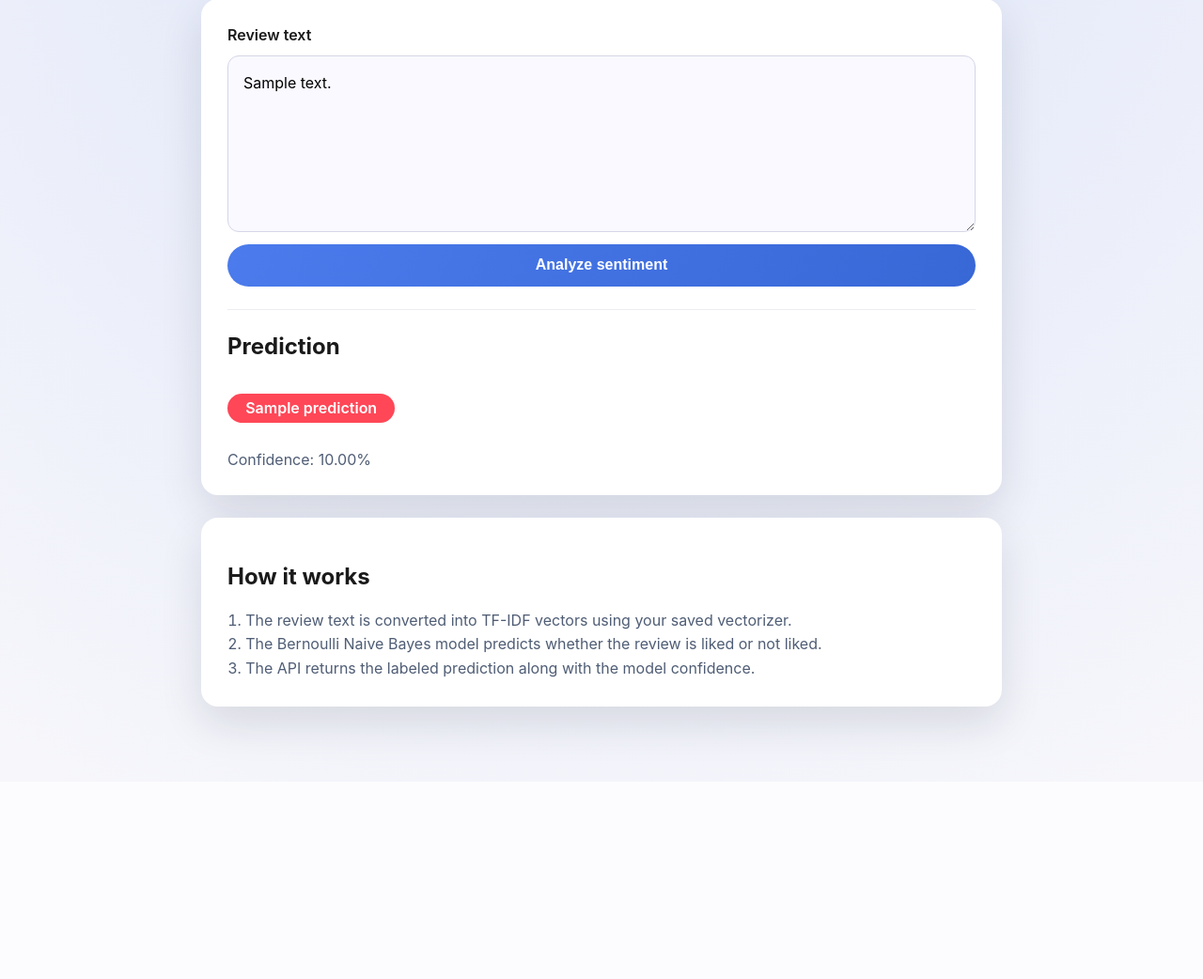
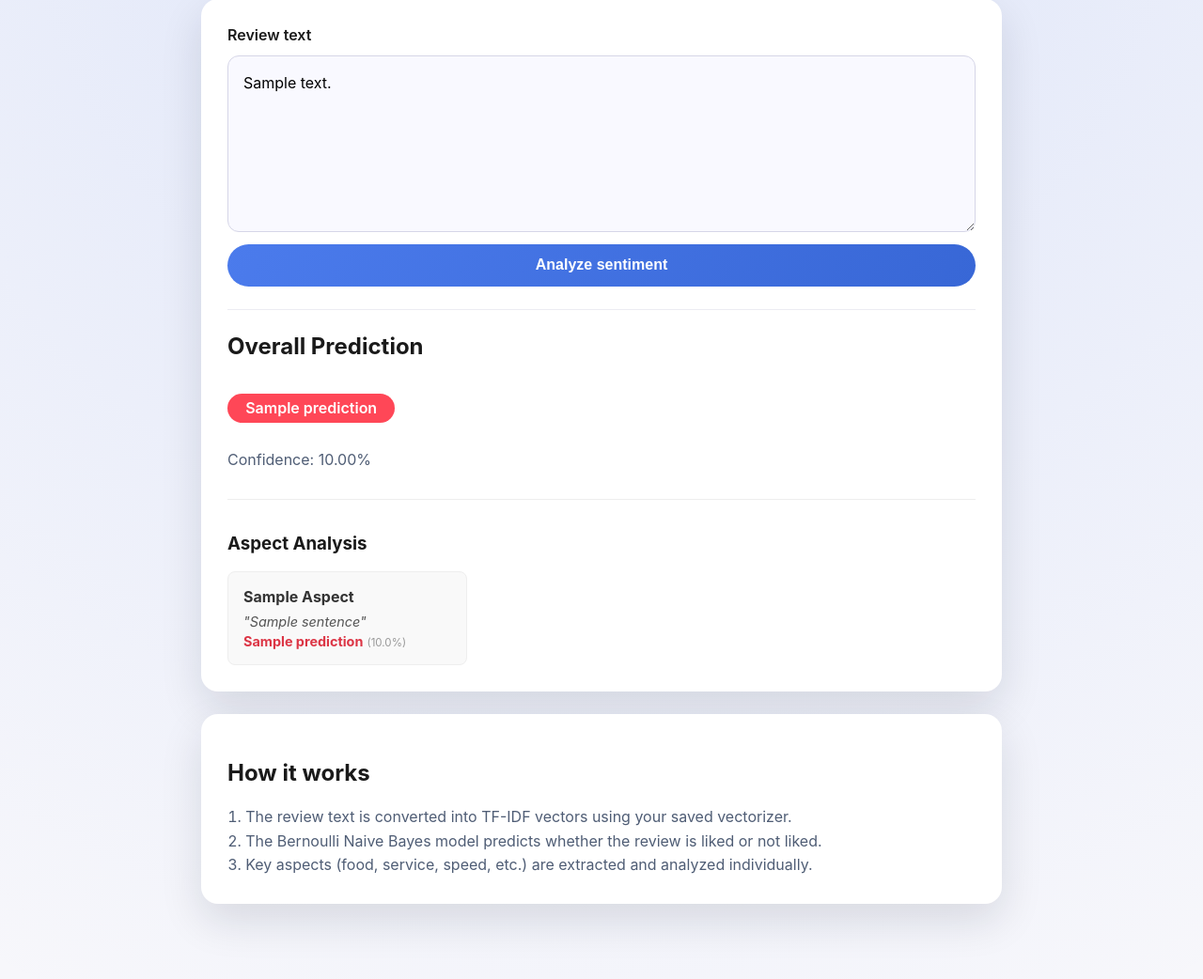
Before and after one commit to nikitha776/restaurant-review-classifier, a FastAPI app: template app/templates/index.html in a window 1280 px wide. Shown: the part 177-1219 px from the top of the page at 94% size. Before the commit the page ends 976 px from the top, so only its background shows below. Run offline with FastAPI, Linux system fonts and the light colour scheme; the template is opened without the code that fills it: most values are stand-ins (such as "Sample title", 1, 10 or a date in 2020); parts of the project's set-up code (start-up, migrations or seed data) failed here and were passed over.

Commit message:
implement aspect extraction

```diff
--- a/app/main.py
+++ b/app/main.py
@@ -1,7 +1,7 @@
 from pathlib import Path
-from typing import Literal
+from typing import Literal, Dict, List, Optional
 import sys
-
+import re
 import joblib
 from fastapi import FastAPI, Form, HTTPException, Request
 from fastapi.responses import HTMLResponse
@@ -13,7 +13,7 @@ PROJECT_ROOT = Path(__file__).resolve().parents[1]
 # Ensure app.text_utils can be imported
 sys.path.append(str(PROJECT_ROOT))
 
-from app.text_utils import preprocess_text_with_negation
+from app.text_utils import preprocess_text
 
 MODEL_PATH = PROJECT_ROOT / "model.pkl"
 VECTORIZER_PATH = PROJECT_ROOT / "vectorizer.pkl"
@@ -40,24 +40,91 @@ class ReviewPayload(BaseModel):
     review: str = Field(..., min_length=3, max_length=2000)
 
 
+class AspectSentence(BaseModel):
+    sentence: str
+    prediction: Literal["Liked", "Not Liked"]
+    confidence: Optional[float]
+
+
 class PredictionResponse(BaseModel):
     review: str
     prediction: Literal["Liked", "Not Liked"]
-    confidence: float
+    confidence: Optional[float]
+    aspects: Dict[str, List[AspectSentence]]
 
 
-def predict_label(text: str) -> PredictionResponse:
-    # Preprocess text BEFORE vectorization
-    preprocessed_text = preprocess_text_with_negation(text)
+# Aspect Keywords & Regex Configuration
+aspects_keywords = {
+    'food': ['food','taste','flavor','dish','meal','menu','tasteful','tasty'],
+    'service': ['service','staff','waiter','waitress','server','host','manager'],
+    'speed': ['quick','slow','speed','time','wait','waited'],
+    'hygiene': ['hygiene','clean','dirty','sanitary','unclean','hygienic','cleanliness'],
+    'ambience': ['ambience','ambiance','atmosphere','music','decor','lighting'],
+    'price': ['price','cost','expensive','cheap','value','worth']
+}
 
-    transformed = vectorizer.transform([preprocessed_text])
-    class_prob = model.predict_proba(transformed)[0]
-    predicted_idx = int(class_prob.argmax())
-    confidence = float(class_prob[predicted_idx])
+aspects_regex = {
+    asp: re.compile(r'\b(' + r'|'.join(map(re.escape, kws)) + r')\b', flags=re.IGNORECASE)
+    for asp, kws in aspects_keywords.items()
+}
+
+
+def split_sentences(text: str) -> List[str]:
+    parts = re.split(r'(?<=[.!?])\s+|\n+', text.strip())
+    return [p.strip() for p in parts if p.strip()]
+
+
+def predict_sentiment(text: str):
+    """Helper to predict sentiment for a given text snippet."""
+    cleaned = preprocess_text(text)
+    vec = vectorizer.transform([cleaned]).toarray()
+
+    pred_idx = int(model.predict(vec)[0])
+
+    confidence = None
+    if hasattr(model, "predict_proba"):
+        try:
+            probs = model.predict_proba(vec)[0]
+            confidence = float(probs.max())
+        except Exception:
+            confidence = None
+
+    return pred_idx, confidence
+
+
+def analyze_review(text: str) -> PredictionResponse:
+    # 1. Overall Prediction
+    pred_idx, confidence = predict_sentiment(text)
+
+    # 2. Aspect Extraction
+    aspect_results = {}
+    sentences = split_sentences(text)
+
+    for s in sentences:
+        for asp, rx in aspects_regex.items():
+            if rx.search(s):
+                # Predict sentiment for this specific sentence
+                # Use the overall prediction as fallback if this fails (though usually it won't)
+                try:
+                    s_pred_idx, s_conf = predict_sentiment(s)
+                except Exception:
+                    s_pred_idx = pred_idx
+                    s_conf = None
+
+                if asp not in aspect_results:
+                    aspect_results[asp] = []
+
+                aspect_results[asp].append(AspectSentence(
+                    sentence=s,
+                    prediction=LABELS[s_pred_idx],
+                    confidence=round(s_conf, 4) if s_conf is not None else None
+                ))
+
     return PredictionResponse(
         review=text,
-        prediction=LABELS[predicted_idx],
-        confidence=round(confidence, 4),
+        prediction=LABELS[pred_idx],
+        confidence=round(confidence, 4) if confidence is not None else None,
+        aspects=aspect_results
     )
 
 
@@ -72,7 +139,7 @@ def show_form(request: Request):
 @app.post("/predict", response_class=HTMLResponse)
 def predict_from_form(request: Request, review: str = Form(...)):
     try:
-        result = predict_label(review)
+        result = analyze_review(review)
     except ValueError as exc:
         raise HTTPException(status_code=400, detail=str(exc)) from exc
     return templates.TemplateResponse(
@@ -83,7 +150,7 @@ def predict_from_form(request: Request, review: str = Form(...)):
 
 @app.post("/api/predict", response_model=PredictionResponse)
 def predict_from_api(payload: ReviewPayload):
-    return predict_label(payload.review)
+    return analyze_review(payload.review)
 
 
 if __name__ == "__main__":
--- a/app/templates/index.html
+++ b/app/templates/index.html
@@ -5,6 +5,50 @@
     <meta name="viewport" content="width=device-width, initial-scale=1.0" />
     <title>Restaurant Review Sentiment</title>
     <link rel="stylesheet" href="/static/style.css" />
+    <style>
+      .aspects {
+        margin-top: 2rem;
+        border-top: 1px solid #eee;
+        padding-top: 1rem;
+      }
+      .aspect-grid {
+        display: grid;
+        grid-template-columns: repeat(auto-fill, minmax(250px, 1fr));
+        gap: 1rem;
+        margin-top: 1rem;
+      }
+      .aspect-card {
+        background: #f9f9f9;
+        padding: 1rem;
+        border-radius: 8px;
+        border: 1px solid #eee;
+      }
+      .aspect-card h4 {
+        margin-top: 0;
+        margin-bottom: 0.5rem;
+        color: #333;
+        text-transform: capitalize;
+      }
+      .aspect-card ul {
+        list-style: none;
+        padding: 0;
+        margin: 0;
+      }
+      .aspect-card li {
+        font-size: 0.9rem;
+        margin-bottom: 0.5rem;
+        padding-bottom: 0.5rem;
+        border-bottom: 1px solid #eee;
+      }
+      .aspect-card li:last-child {
+        border-bottom: none;
+        margin-bottom: 0;
+        padding-bottom: 0;
+      }
+      .aspect-card li.positive .pred { color: #28a745; font-weight: bold; }
+      .aspect-card li.negative .pred { color: #dc3545; font-weight: bold; }
+      .sentence { display: block; font-style: italic; margin-bottom: 0.25rem; color: #555; }
+    </style>
   </head>
   <body>
     <main class="container">
@@ -23,7 +67,7 @@
             id="review"
             name="review"
             rows="6"
-            placeholder="e.g. The pasta was perfectly cooked and the service was delightful!"
+            placeholder="e.g. The pasta was perfectly cooked but the service was slow."
             required
           >{{ result.review if result else "" }}</textarea>
           <button type="submit">Analyze sentiment</button>
@@ -31,11 +75,33 @@
 
         {% if result %}
         <div class="result">
-          <h2>Prediction</h2>
+          <h2>Overall Prediction</h2>
           <p class="badge {{ 'positive' if result.prediction == 'Liked' else 'negative' }}">
             {{ result.prediction }}
           </p>
           <p class="confidence">Confidence: {{ '%.2f' | format(result.confidence * 100) }}%</p>
+
+          {% if result.aspects %}
+          <div class="aspects">
+            <h3>Aspect Analysis</h3>
+            <div class="aspect-grid">
+              {% for aspect, sentences in result.aspects.items() %}
+              <div class="aspect-card">
+                <h4>{{ aspect }}</h4>
+                <ul>
+                  {% for item in sentences %}
+                  <li class="{{ 'positive' if item.prediction == 'Liked' else 'negative' }}">
+                    <span class="sentence">"{{ item.sentence }}"</span>
+                    <span class="pred">{{ item.prediction }}</span>
+                    <span style="font-size: 0.8em; color: #999;">({{ '%.1f' | format(item.confidence * 100) }}%)</span>
+                  </li>
+                  {% endfor %}
+                </ul>
+              </div>
+              {% endfor %}
+            </div>
+          </div>
+          {% endif %}
         </div>
         {% endif %}
       </section>
@@ -45,7 +111,7 @@
         <ol>
           <li>The review text is converted into TF-IDF vectors using your saved vectorizer.</li>
           <li>The Bernoulli Naive Bayes model predicts whether the review is liked or not liked.</li>
-          <li>The API returns the labeled prediction along with the model confidence.</li>
+          <li>Key aspects (food, service, speed, etc.) are extracted and analyzed individually.</li>
         </ol>
       </section>
     </main>
--- a/app/text_utils.py
+++ b/app/text_utils.py
@@ -3,7 +3,6 @@ import nltk
 from nltk.corpus import stopwords
 from nltk.stem.porter import PorterStemmer
 
-# Ensure resources are downloaded (this might need to be handled carefully in production)
 try:
     nltk.data.find('corpora/stopwords')
 except LookupError:
@@ -12,51 +11,25 @@ except LookupError:
 ps = PorterStemmer()
 stop_words = set(stopwords.words('english')) - {"not"}
 
-NEGATION_TOKENS = {
-    "not", "no", "never", "n't", "none", "nobody", "nothing", "neither",
-    "nowhere", "hardly", "scarcely", "barely"
-}
+def preprocess_text(text: str) -> str:
+    """
+    Preprocesses text to match the training logic in train_model.py:
+    1. Keep only letters (remove numbers, punctuation).
+    2. Lowercase.
+    3. Remove stopwords (except 'not').
+    4. Stem using PorterStemmer.
+    """
+    # 1. Keep only letters
+    review = re.sub('[^a-zA-Z]', ' ', str(text))
 
-def mark_negation_tokens(text: str) -> str:
-    """
-    Appends 'NOT_' to words following negation tokens until a punctuation mark is encountered.
-    """
-    tokens = re.findall(r"\w+|[^\w\s]", text.lower(), re.UNICODE)
-    negated = False
-    out = []
-    for tok in tokens:
-        if tok in {'.', '!', '?', ';', ':'}:
-            negated = False
-            out.append(tok)
-        elif tok in NEGATION_TOKENS:
-            negated = True
-            out.append(tok)
-        else:
-            out.append("NOT_" + tok if negated else tok)
-    return " ".join(out)
+    # 2. Lowercase
+    review = review.lower()
 
-def preprocess_text_with_negation(text: str) -> str:
-    """
-    Cleans text, handles negations, removes stopwords (except negations), and stems words.
-    """
-    # Basic cleaning: allow alphanumeric, spaces, and punctuation
-    text = re.sub(r'[^a-zA-Z0-9\s\.\!\?\,\;\:\'`-]', ' ', str(text))
+    # 3. Split
+    review = review.split()
 
-    # Mark negations
-    text = mark_negation_tokens(text)
+    # 4. Stem and remove stopwords
+    review = [ps.stem(word) for word in review if word not in stop_words]
 
-    tokens = []
-    for tok in text.split():
-        if tok.startswith("NOT_"):
-            word = tok[4:]
-            # Check if the base word is a stop word? The original notebook logic:
-            # if word not in stop_words: tokens.append("NOT_" + ps.stem(word))
-            if word not in stop_words:
-                tokens.append("NOT_" + ps.stem(word))
-        else:
-            if tok in NEGATION_TOKENS:
-                tokens.append(tok)
-            elif tok not in stop_words:
-                tokens.append(ps.stem(tok))
-
-    return " ".join(tokens)
+    # 5. Join
+    return ' '.join(review)
```
Also changed, not shown: train_model.py (added, +67 -0 lines), 3 other files.
